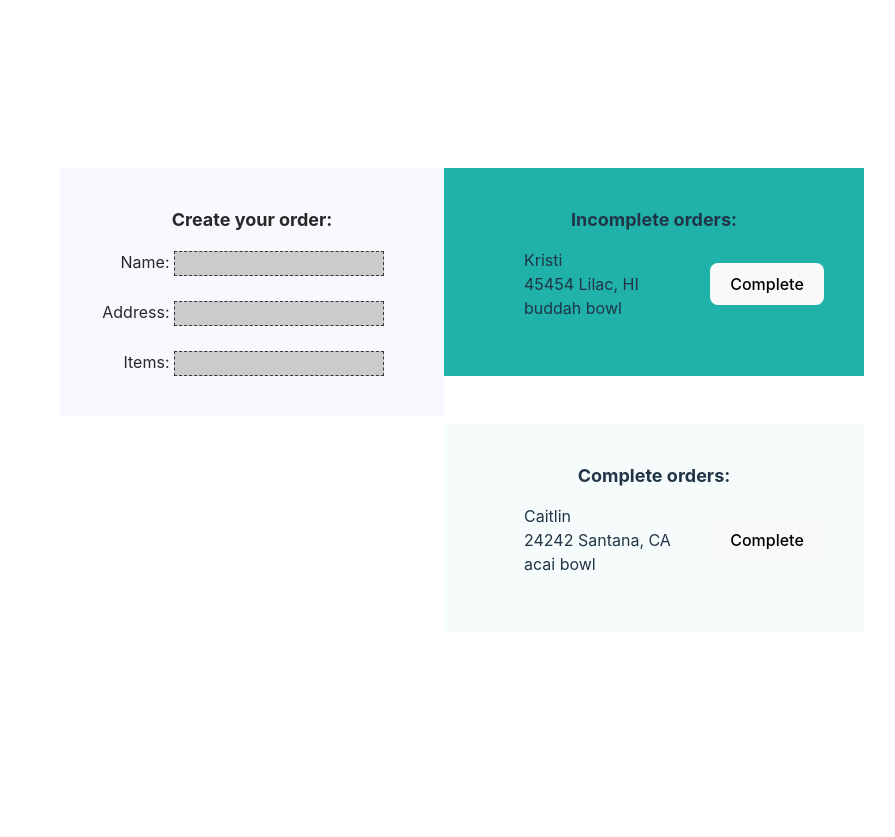
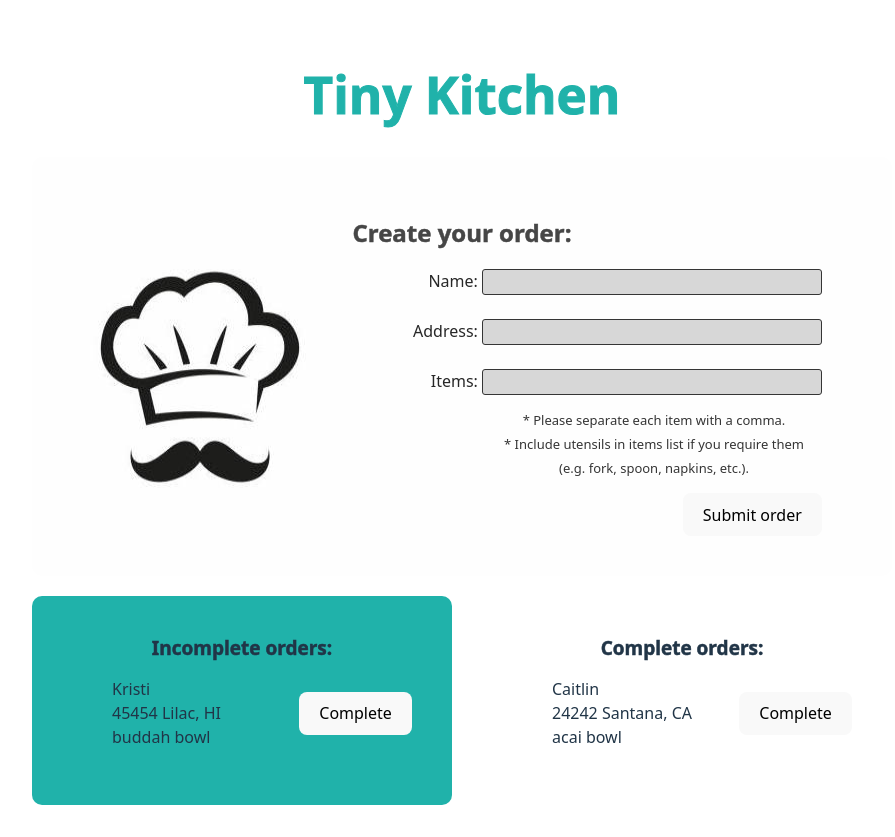
Before and after one commit to cpualei/tiny-kitchen-frontend, a React (Vite) app in the folder react-kitchen/: page / in a window 1280 px wide. Shown: the whole page, without its empty margins (178-1073 px from the left). Before the commit the page ends 800 px from the top, so only its background shows below. Built offline with nearby package versions, Linux system fonts and the light colour scheme.

Commit message:
styled app and form

```diff
--- a/react-kitchen/src/App.css
+++ b/react-kitchen/src/App.css
@@ -3,10 +3,19 @@
   margin: 0 auto;
   padding: 2rem;
   text-align: center;
+  font-family: system-ui;
 }
 
 .App {
   display: flex;
+}
+
+.h1 {
+  font-size: 3.2em;
+  line-height: 1.1;
+  font-family: system-ui;
+  color: lightseagreen;
+  -webkit-text-stroke: #20b2aa 1px;
 }
 
 .orders {
@@ -14,16 +23,25 @@
 }
 
 #incomplete-orders {
-  background-color:lightseagreen;
+  background-color: lightseagreen;
+  margin-right: 20px;
+  border-radius: 10px;
 }
 
 #complete-orders {
-  background-color:rgba(38, 176, 169, 0.039);
+  background-color: rgb(255 255 255 / 28%);
+  border-radius: 10px;
 }
 
 .headers {
-  font-size: large;
   font-weight: bolder;
+  -webkit-text-stroke: 0.5px;
+  font-size: 19px;
+}
+
+#orders-contr {
+  display: flex;
+
 }
 
 #all-orders-complete {
--- a/react-kitchen/src/App.jsx
+++ b/react-kitchen/src/App.jsx
@@ -36,9 +36,11 @@ function App() {
   return (
     <div className="App">
       <div>
+        <h1 className='h1'>Tiny Kitchen</h1>
+        <div>
           <OrderForm createOrder={createOrder} />
         </div>
-      <div>
+        <div id="orders-contr">
           {Object.keys(state.incompleteOrders).length ?
             <div className="orders" id="incomplete-orders">
               <span className="headers">Incomplete orders:</span>
@@ -47,11 +49,12 @@ function App() {
             :
             ""
           }
-      <br></br>
-      <br></br>
+          {/* <br></br>
+      <br></br> */}
           <div className="orders" id="complete-orders">
             <span className="headers">Complete orders:</span>
             <Orders orders={Object.values(state.completeOrders)} />
+          </div>
         </div>
       </div>
     </div>
--- a/react-kitchen/src/components/OrderForm.css
+++ b/react-kitchen/src/components/OrderForm.css
@@ -1,21 +1,36 @@
 .form {
     padding: 40px;
-    background-color: ghostwhite;
+    background-color: #fefefe;
+    margin-bottom: 20px;
+    border-radius: 10px;
+}
+
+.outer-form {
+    display: flex;
+    justify-content: space-between;
+    padding: 0 30px;
+}
+
+#chef-hat {
+    z-index: 1;
+    position: relative;
+    top: -25px;
+    left: -36px;
+    /* height: 238px; */
 }
 
 .inner-form {
     display: flex;
+    flex-direction: column;
     align-items: flex-end;
-    flex-direction: column;
-    width: 284px;
-    margin-right: 20px;
+    justify-content: center;
 }
 
 #form-header {
-    font-size: large;
+    font-size: 24px;
+    color: rgb(70 70 70);
     font-weight: bolder;
-    color: rgb(39, 39, 39);
-    margin-top: 0;
+    -webkit-text-stroke: 0.5px;
 }
 
 .labels {
@@ -23,9 +38,29 @@
 }
 
 .inputs {
-    background-color: #cbcbcb;
-    border: 1px dashed #353535;
-    width: 200px;
+    background-color: #d7d7d7;
+    border: 1px solid #353535;
+    border-radius: 3px;
+    width: 330px;
     color: #353535;
     padding: 4px;
+    font-size: 14px;
 }
+
+#verbiage {
+    color: #353535;
+    width: 336px;
+    font-size: 13px;
+}
+
+/* #submit-btn {
+    border-radius: 8px;
+    border: 1px solid transparent;
+    padding: 0.6em 1.2em;
+    font-size: 1em;
+    font-weight: 500;
+    font-family: inherit;
+    background-color: #1a1a1a;
+    cursor: pointer;
+    transition: border-color 0.25s;
+} */
--- a/react-kitchen/src/components/OrderForm.jsx
+++ b/react-kitchen/src/components/OrderForm.jsx
@@ -1,5 +1,6 @@
 import React, { useState } from "react";
-import "./OrderForm.css"
+import "./OrderForm.css";
+import chefHat from "../../public/imgs/chefHat.jpg";
 
 export const OrderForm = ({ createOrder }) => {
 
@@ -12,9 +13,11 @@ export const OrderForm = ({ createOrder }) => {
     }
 
     return (
-        <>
+        <div className="form-contr">
             <form className="form" onSubmit={handleSubmit}>
                 <p id="form-header">Create your order:</p>
+                <div className="outer-form">
+                    <img id="chef-hat" src={chefHat} alt="chefHat" />
                     <div className="inner-form">
                         <label className="labels">
                             Name:&nbsp;
@@ -40,8 +43,14 @@ export const OrderForm = ({ createOrder }) => {
                                 type="text"
                             />
                         </label>
+                        <p id="verbiage">* Please separate each item with a comma.<br></br>
+                        * Include utensils in items list if you require them<br></br>
+                            (e.g. fork, spoon, napkins, etc.).
+                        </p>
+                        <button id="submit-btn" type="submit" value="Submit order">Submit order</button>
                     </div>
+                </div>
             </form>
-        </>
+        </div>
     )
 }
```
Also changed, not shown: react-kitchen/public/imgs/chefHat.jpg (added). Lines whose indentation alone changed are shown as unchanged.
